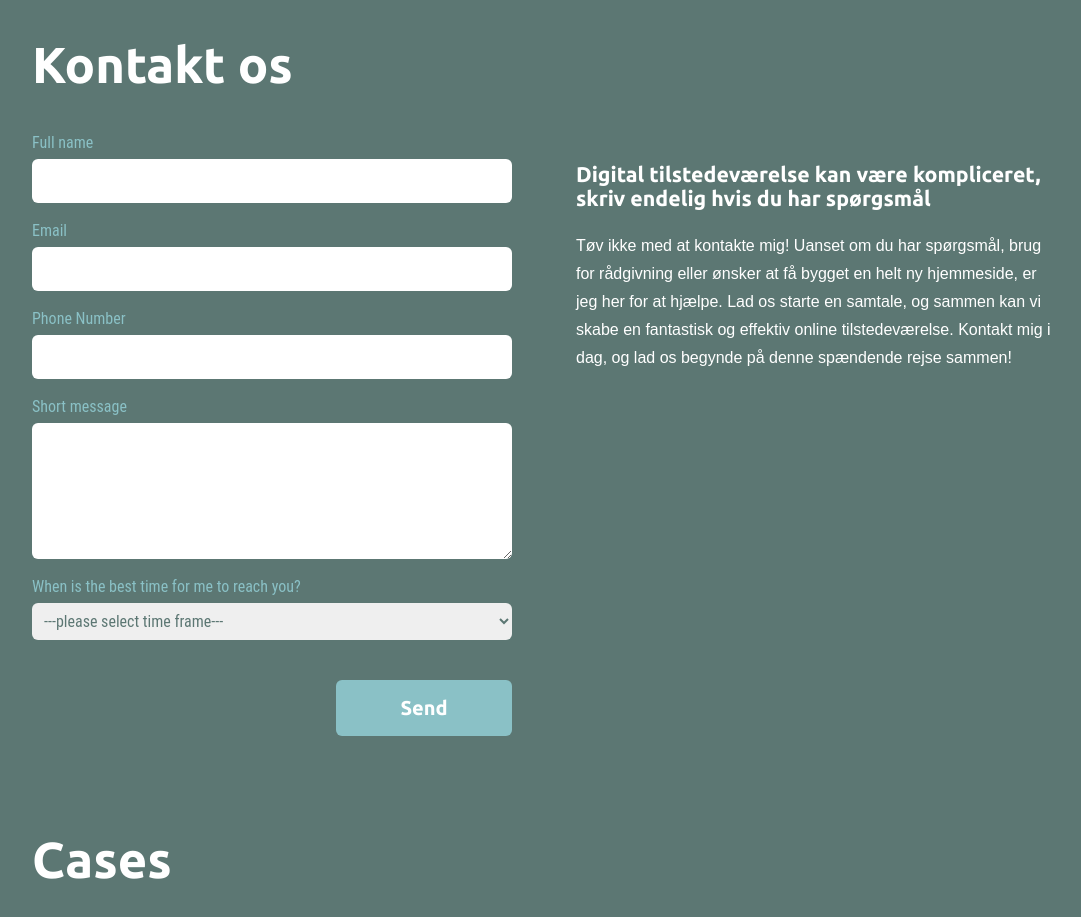
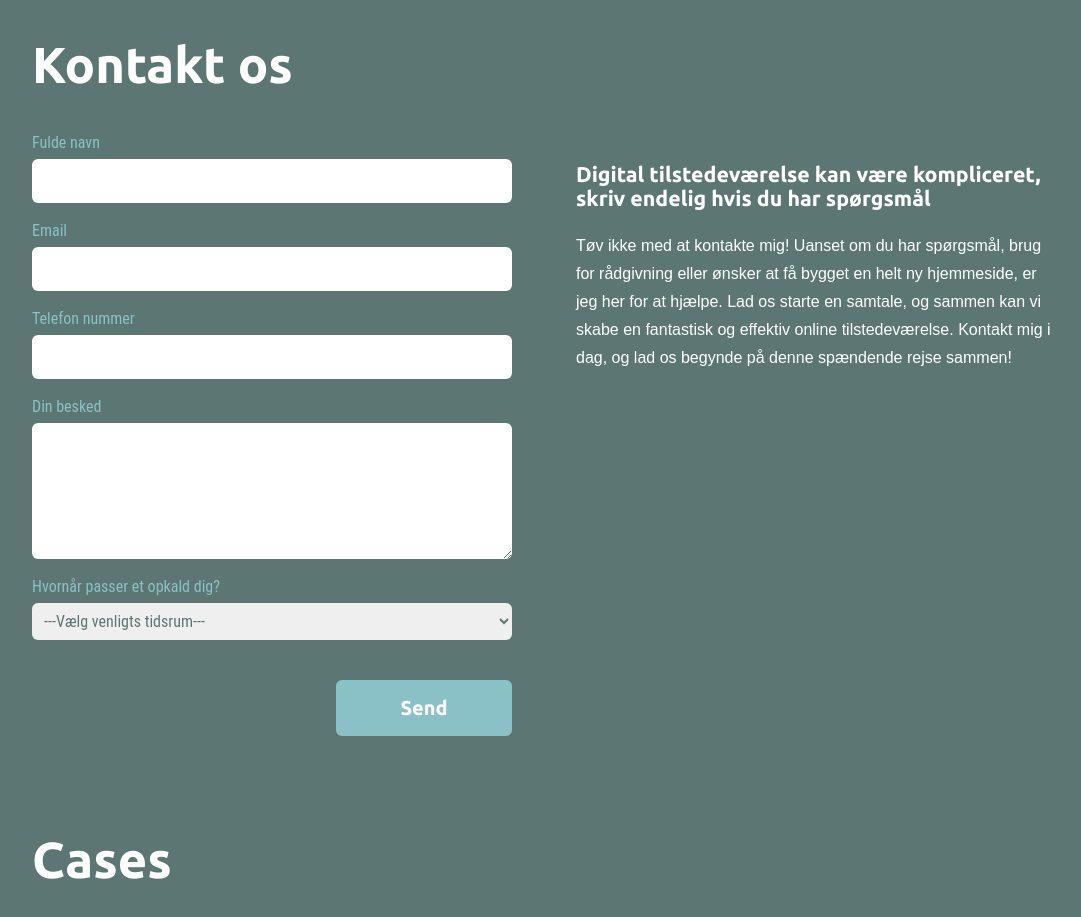
Before and after one commit to TobiasRoland123/webdesam, a Next.js app: page / in a window 1280 px wide. Shown: the part 1240-2157 px from the top of the page, without its empty margins (96-1177 px from the left). Built offline with nearby package versions, Linux system fonts and the light colour scheme.

Commit message:
Changed for to danish

```diff
--- a/src/pages/index.js
+++ b/src/pages/index.js
@@ -226,7 +226,7 @@ export default function Home() {
                 className=" text-base text-col-accent"
                 for="name"
               >
-                Full name
+                Fulde navn
               </label>
               <input
                 className=" [&:not(focus)]:( invalid:text-red-600)     mt-1 p-2  text-col-primary h-11 rounded-md border-none"
@@ -261,7 +261,7 @@ export default function Home() {
                 className=" text-base text-col-accent"
                 for="tel"
               >
-                Phone Number
+                Telefon nummer
               </label>
               <input
                 className=" [&:not(focus)]:( invalid:text-red-600)     mt-1 p-2  text-col-primary h-11 rounded-md border-none"
@@ -278,7 +278,7 @@ export default function Home() {
                 className=" text-base text-col-accent"
                 for="message"
               >
-                Short message
+                Din besked
               </label>
               <textarea
                 className=" [&:not(focus)]:( invalid:text-red-600)     mt-1 p-2  text-col-primary  rounded-md border-none "
@@ -294,7 +294,7 @@ export default function Home() {
                 className=" text-base text-col-accent"
                 for="time"
               >
-                When is the best time for me to reach you?
+                Hvornår passer et opkald dig?
               </label>
               <select
                 className=" [&:not(focus)]:( invalid:text-red-600)     mt-1 p-2  text-col-primary  rounded-md border-none "
@@ -302,10 +302,10 @@ export default function Home() {
                 name="time"
                 required
               >
-                <option value={""}>---please select time frame---</option>
-                <option value={"09-12"}>Between 09-12</option>
-                <option value={"12-15"}>Between 12-15</option>
-                <option value={"15-18"}>Between 15-18</option>
+                <option value={""}>---Vælg venligts tidsrum---</option>
+                <option value={"09-12"}>Mellem 09-12</option>
+                <option value={"12-15"}>Mellem 12-15</option>
+                <option value={"15-18"}>Mellem 15-18</option>
               </select>
             </div>
             <div className="flex justify-end">
```
